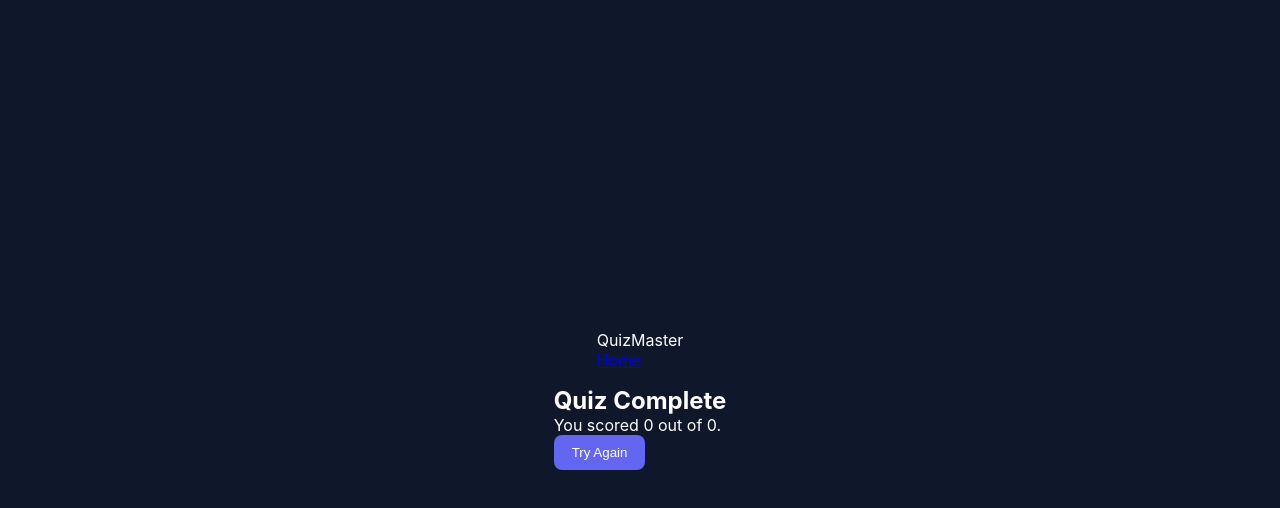
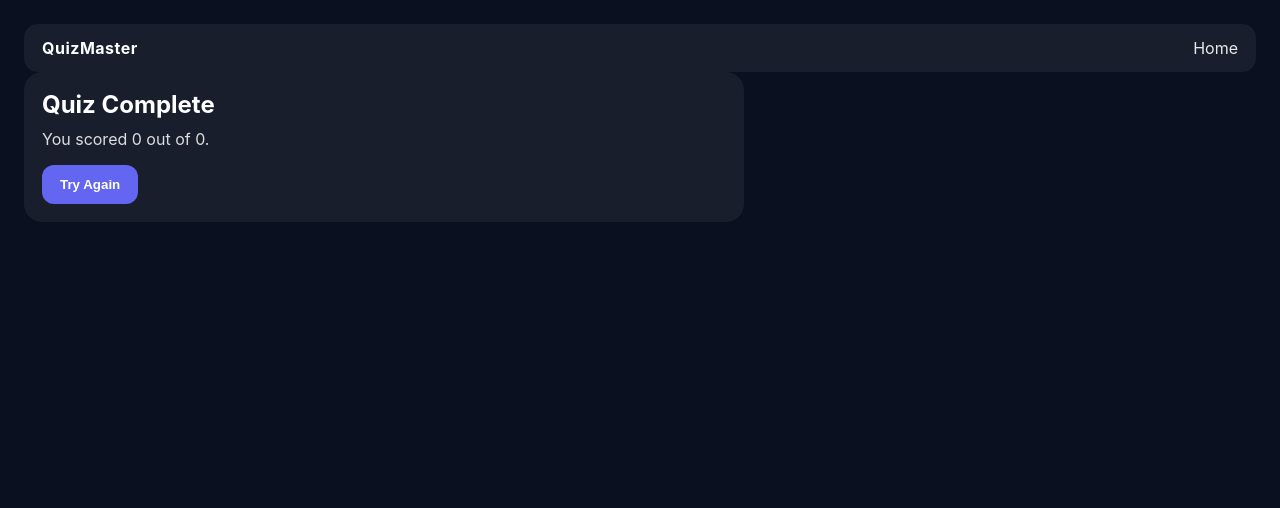
Before and after one commit to Archangle6911/Quiz-App, a React (Vite) app in the folder quizApp/: page /result in a window 1280 px wide. Shown: the top 508 px of the page. Built offline with nearby package versions, Linux system fonts and the light colour scheme.

Commit message:
Update style.css

```diff
--- a/quizApp/src/style.css
+++ b/quizApp/src/style.css
@@ -1,31 +1,138 @@
 body {
-  background: #0f172a;
-  color: white;
-  font-family: Inter, sans-serif;
+  font-family: Inter, system-ui, Arial, sans-serif;
+  background: #0b1020;
+  color: #fff;
 }
 
 .page {
   min-height: 100vh;
+  padding: 24px;
+  position: relative;
+}
+
+.navbar {
   display: flex;
-  flex-direction: column;
+  justify-content: space-between;
+  align-items: center;
+  padding: 14px 18px;
+  border-radius: 14px;
+  background: rgba(255,255,255,0.06);
+  backdrop-filter: blur(8px);
+}
+
+.logo {
+  font-weight: 700;
+  letter-spacing: 0.5px;
+}
+
+.nav-links a {
+  color: #fff;
+  text-decoration: none;
+  margin-left: 14px;
+  opacity: 0.9;
+}
+
+.hero {
+  display: flex;
   justify-content: center;
   align-items: center;
-  gap: 16px;
+  padding: 70px 0;
 }
 
-button {
-  padding: 10px 18px;
-  border-radius: 8px;
-  border: none;
-  cursor: pointer;
+.hero-inner {
+  max-width: 700px;
+  text-align: center;
+}
+
+.hero-title {
+  font-size: 44px;
+  line-height: 1.1;
+  margin-bottom: 14px;
+}
+
+.hero-subtitle {
+  opacity: 0.85;
+  font-size: 16px;
+  margin-bottom: 22px;
 }
 
 .btn-primary {
   background: #6366f1;
   color: white;
+  border: none;
+  padding: 12px 18px;
+  border-radius: 12px;
+  cursor: pointer;
+  font-weight: 600;
+}
+
+.quiz-area {
+  display: flex;
+  justify-content: center;
+  margin-top: 40px;
+}
+
+.quiz-box {
+  width: 100%;
+  max-width: 720px;
+  background: rgba(255,255,255,0.06);
+  border-radius: 18px;
+  padding: 18px;
+  backdrop-filter: blur(8px);
+}
+
+.quiz-meta {
+  display: flex;
+  justify-content: space-between;
+  margin-bottom: 14px;
+}
+
+.pill {
+  background: rgba(255,255,255,0.08);
+  padding: 8px 10px;
+  border-radius: 999px;
+  font-size: 13px;
+}
+
+.question-title {
+  font-size: 20px;
+  font-weight: 600;
+  margin: 10px 0 14px;
+}
+
+.options {
+  display: grid;
+  gap: 12px;
 }
 
 .option-btn {
-  background: #1e293b;
+  background: rgba(255,255,255,0.08);
+  border: 1px solid rgba(255,255,255,0.10);
   color: white;
+  padding: 12px 14px;
+  border-radius: 14px;
+  cursor: pointer;
+  text-align: left;
 }
+
+.option-btn:hover,
+.btn-primary:hover {
+  transform: translateY(-1px);
+  transition: 0.15s ease;
+}
+
+.result-title {
+  font-size: 24px;
+  margin-bottom: 10px;
+}
+
+.result-subtitle {
+  opacity: 0.85;
+  margin-bottom: 16px;
+}
+
+/* Mobile */
+@media (max-width: 600px) {
+  .hero-title { font-size: 30px; }
+  .page { padding: 16px; }
+}
```
